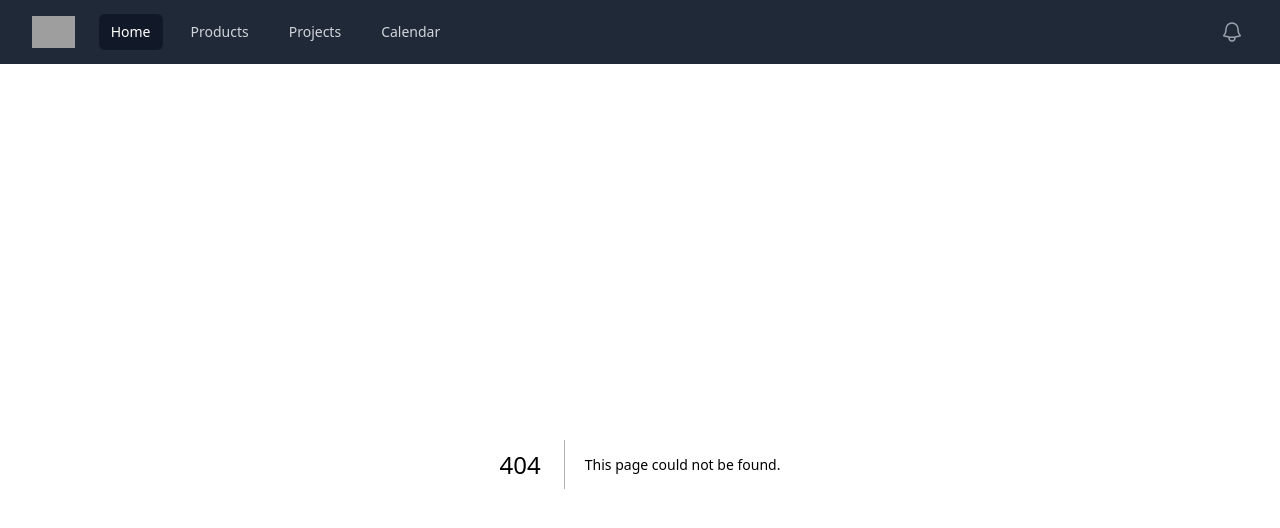
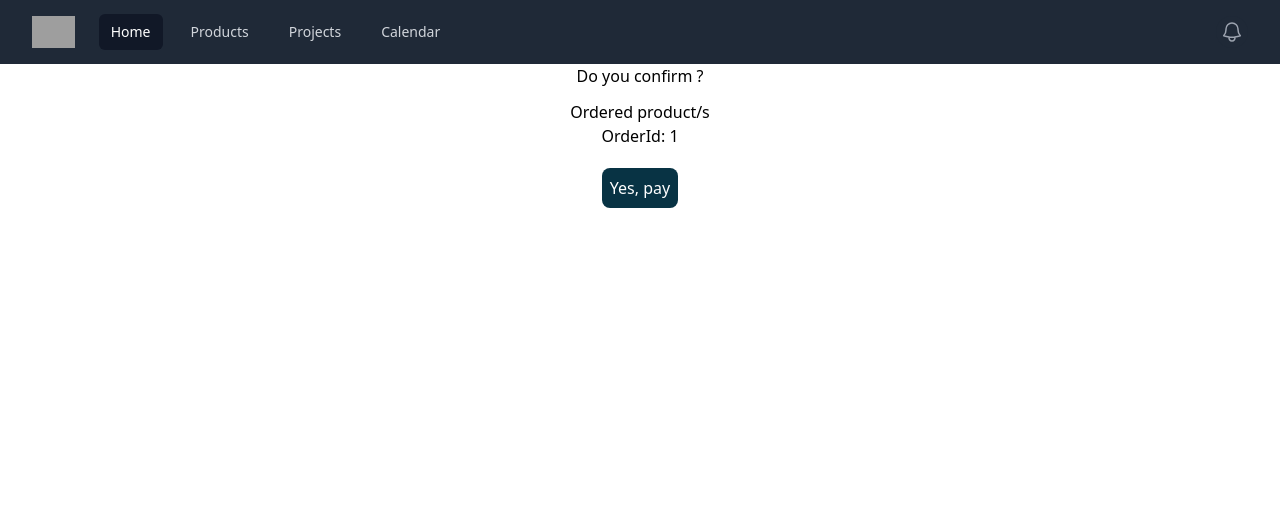
Before and after one commit to sinaderik/nextjs-routing, a Next.js app: page /order/1 in a window 1280 px wide. Before the commit this address had no page. Shown: the top 528 px of the page. Built offline with nearby package versions, Linux system fonts and the light colour scheme; grey boxes are pictures that could not be loaded.

Commit message:
order page is route is created

```diff
--- /dev/null
+++ b/app/(dashboard)/order/[orderId]/page.tsx
@@ -0,0 +1,20 @@
+import Link from 'next/link'
+import React from 'react'
+type Params={
+    orderId:string,
+}
+
+const Ordered = ({params}:{params:Params}) => {
+  return (
+    <div>
+        <h2 className='mb-3'>Do you confirm ?</h2>
+        <p>Ordered product/s</p>
+        <p>OrderId: {params.orderId}</p>
+        <button className='bg-cyan-950 text-white p-2 mt-5 rounded-lg'>
+            <Link href="/checkout">Yes, pay</Link>
+        </button>
+    </div>
+  )
+}
+
+export default Ordered
--- /dev/null
+++ b/app/(dashboard)/order/page.tsx
@@ -0,0 +1,13 @@
+import Link from 'next/link'
+import React from 'react'
+
+const Order = () => {
+  return (
+    <div>
+        <p className='mb-6'>Order page</p>
+        <Link href="/order/12id">--order info--</Link>
+    </div>
+  )
+}
+
+export default Order
--- a/app/page.tsx
+++ b/app/page.tsx
@@ -10,6 +10,7 @@ export default function Home() {
         <li><Link href="/checkout">--Checkout--</Link></li>
         <li><Link href="/login">--Login--</Link></li>
         <li><Link href="/signup">--Register--</Link></li>
+        <li><Link href="/order">--Order--</Link></li>
       </ul>
     </div>
   );
```
